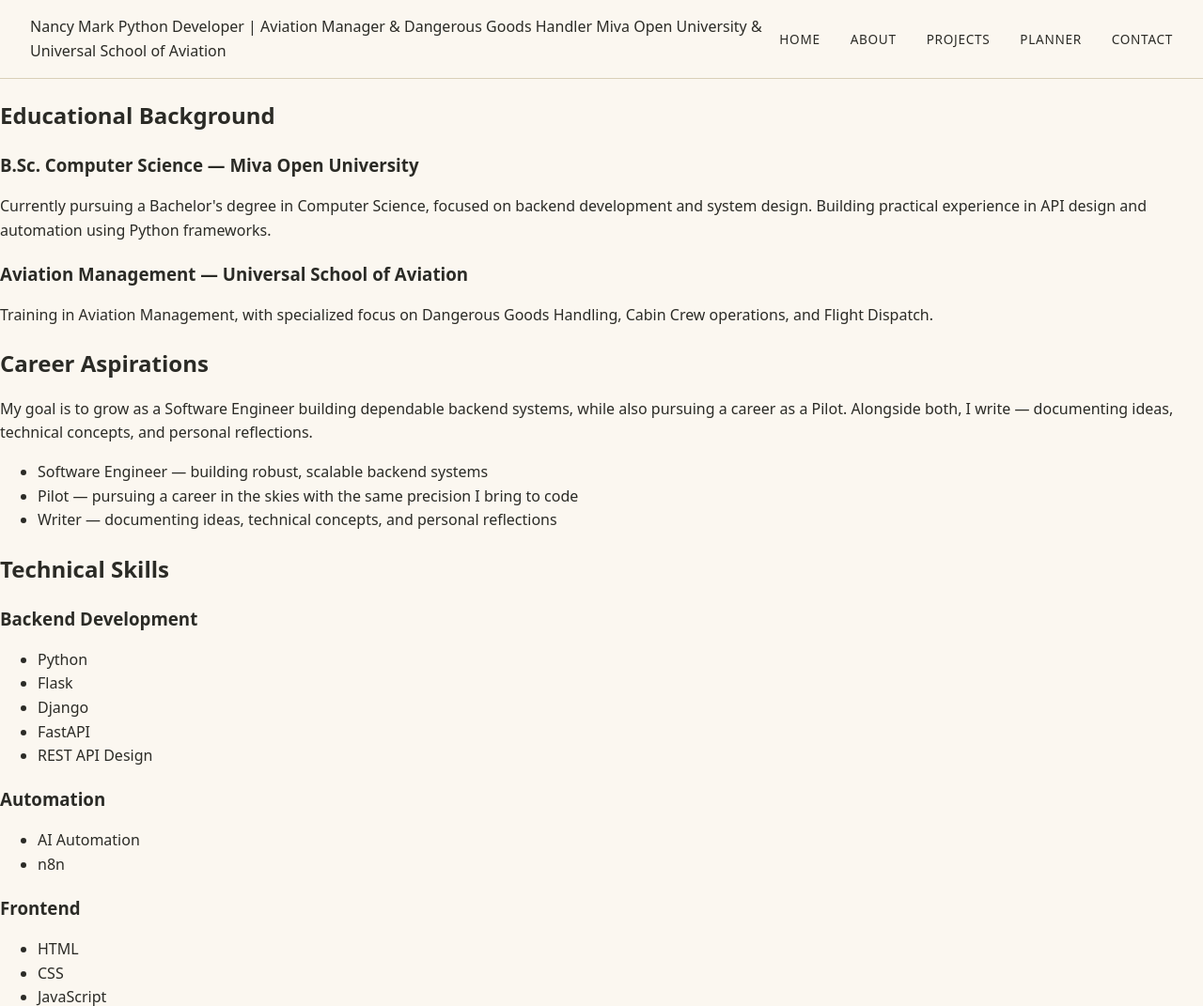
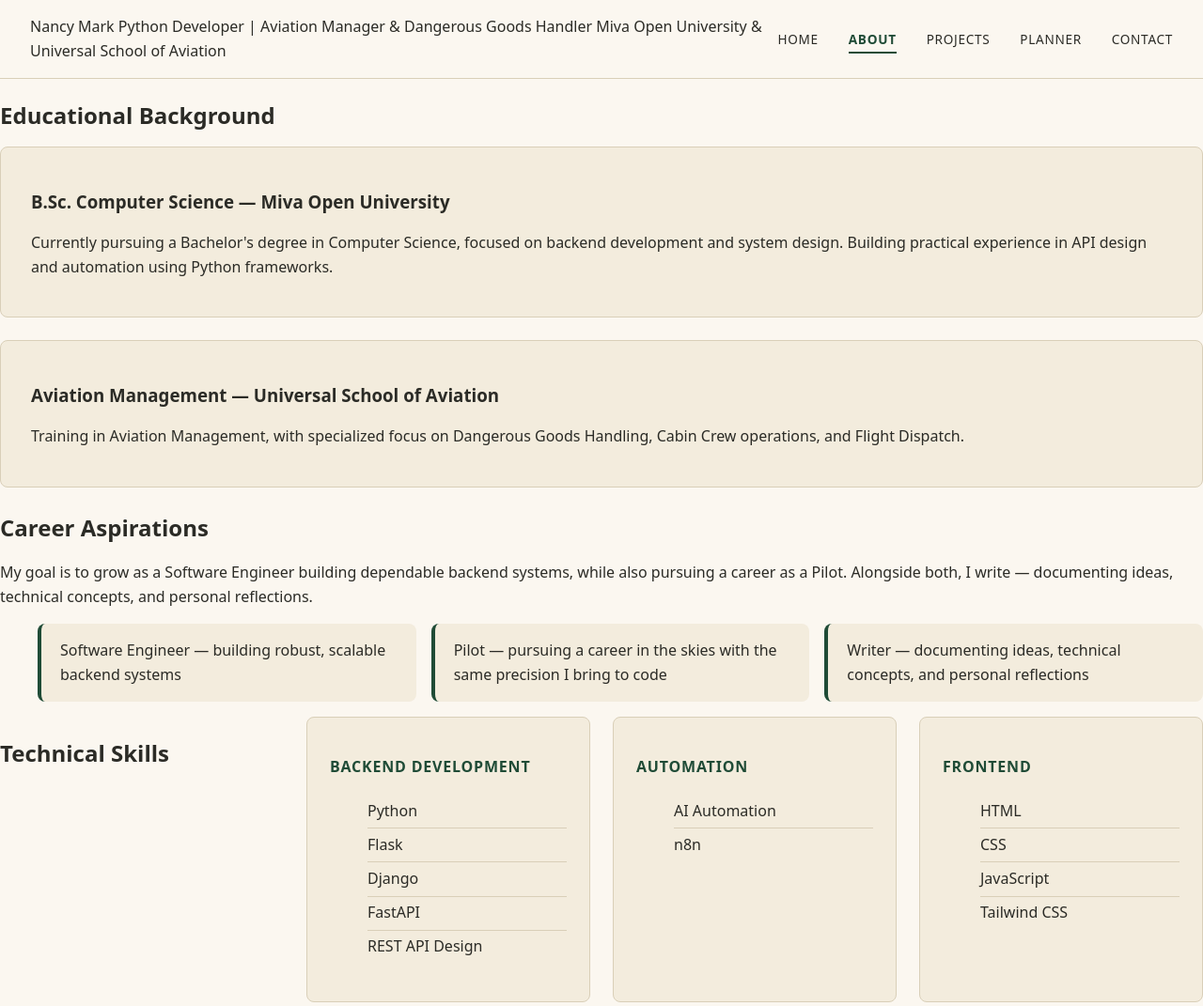
Before and after one commit to nancymarkmbetonze-ui/Nancy-portfolio, a plain HTML site: page html/about.html in a window 1280 px wide. Shown: the top 1071 px of the page at 94% size. Drawn offline with Linux system fonts and the light colour scheme.

Commit message:
Style About page sections

```diff
--- a/css/style.css
+++ b/css/style.css
@@ -272,3 +272,74 @@ footer ul {
     padding: 2rem 1rem;
   }
 }
+
+/* about - education articles */
+#education article {
+  background: var(--bg-alt);
+  padding: 1.5rem 2rem;
+  border-radius: var(--radius);
+  border: 1px solid var(--border);
+  margin-bottom: 1.5rem;
+}
+
+/* about - aspirations & hobbies lists */
+#aspirations ul,
+#hobbies ul {
+  list-style: none;
+  display: grid;
+  grid-template-columns: repeat(auto-fit, minmax(220px, 1fr));
+  gap: 1rem;
+  margin-top: 1rem;
+}
+
+#aspirations li,
+#hobbies li {
+  background: var(--bg-alt);
+  padding: 1rem 1.25rem;
+  border-radius: var(--radius);
+  border-left: 4px solid var(--accent);
+}
+
+/* about - skills groups */
+#skills {
+  display: grid;
+  grid-template-columns: repeat(auto-fit, minmax(220px, 1fr));
+  gap: 1.5rem;
+  margin-top: 1rem;
+}
+
+.skill-group {
+  background: var(--bg-alt);
+  padding: 1.5rem;
+  border-radius: var(--radius);
+  border: 1px solid var(--border);
+}
+
+.skill-group h3 {
+  color: var(--accent);
+  margin-bottom: 0.75rem;
+  font-size: 1rem;
+  text-transform: uppercase;
+  letter-spacing: 0.05em;
+}
+
+.skill-group ul {
+  list-style: none;
+}
+
+.skill-group li {
+  padding: 0.3rem 0;
+  border-bottom: 1px solid var(--border);
+}
+
+.skill-group li:last-child {
+  border-bottom: none;
+}
+
+/* nav active link */
+nav a.active {
+  color: var(--accent);
+  font-weight: 700;
+  border-bottom: 2px solid var(--accent);
+  padding-bottom: 4px;
+}
```
